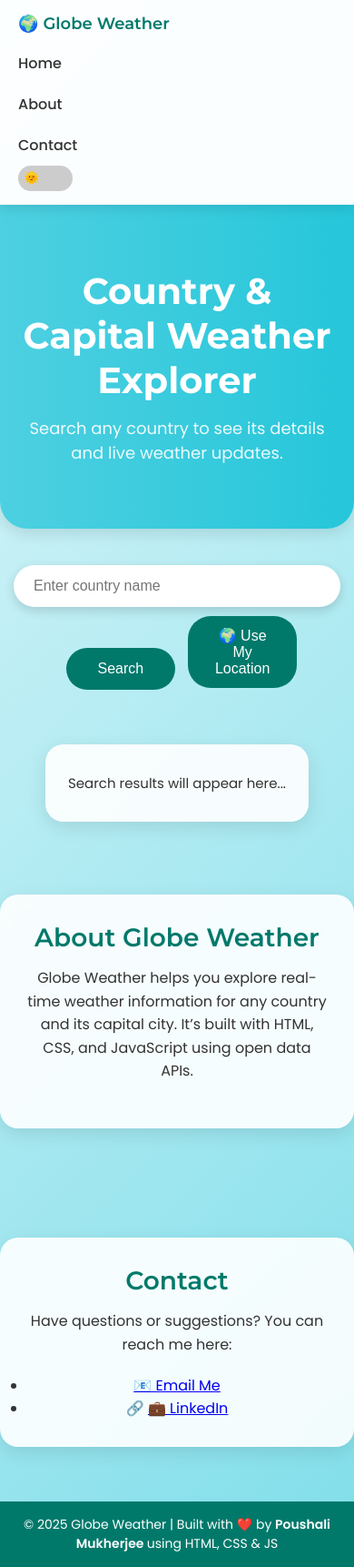
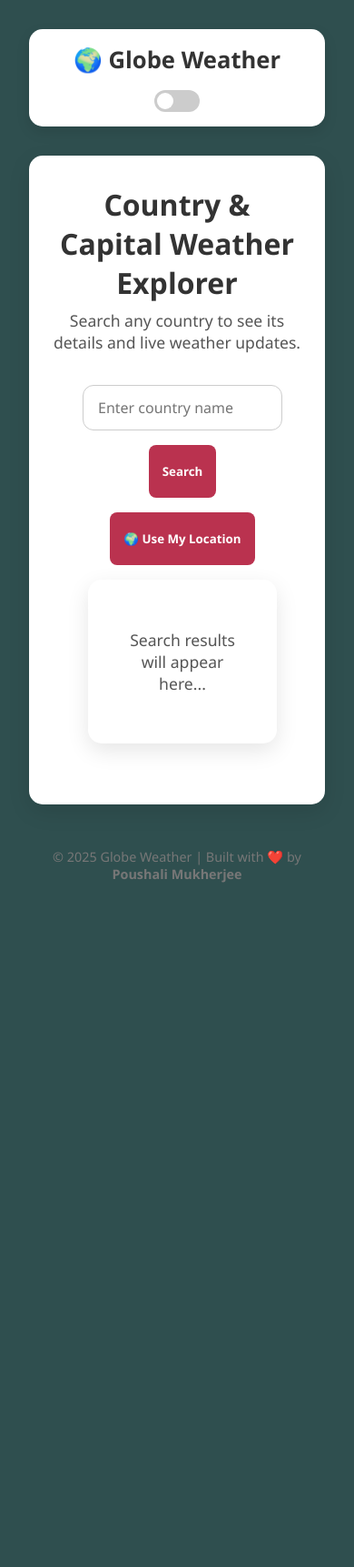
Before and after one commit to poushalimukherjee01/Country-Capital-Weather-Explorer, a plain HTML site: page index.html in a window 390 px wide. Shown: the whole page at 91% size. After the commit the page ends 1018 px from the top, so only its background shows below. Drawn offline with Linux system fonts and the light colour scheme.

Commit message:
feat: add Country

```diff
--- a/index.html
+++ b/index.html
@@ -12,60 +12,37 @@
   <!-- Navbar -->
   <nav class="navbar">
     <div class="logo">🌍 Globe Weather</div>
-    <ul class="nav-links">
-      <li><a href="#home">Home</a></li>
-      <li><a href="#about">About</a></li>
-      <li><a href="#contact">Contact</a></li>
-    </ul>
     <!-- Dark Mode Toggle -->
     <label class="switch">
       <input type="checkbox" id="darkModeToggle">
       <span class="slider round"></span>
     </label>
   </nav>
-
+  <div class="container">
     <!-- Hero / Home Section -->
-  <section class="hero" id="home">
+    <div class="hero" id="home">
       <h1>Country & Capital Weather Explorer</h1>
       <p>Search any country to see its details and live weather updates.</p>
-  </section>
-
-  <!-- Search Box -->
-  <section class="search-box">
+      <div class="search-box">
         <input type="text" id="countryInput" placeholder="Enter country name">
         <button id="searchBtn">Search</button>
         <button id="geoBtn">🌍 Use My Location</button>
-  </section>
-
         <!-- Results Card -->
         <div id="results" class="results">
           <p>Search results will appear here...</p>
         </div>
+      </div>
+    </div>
 
-  <!-- About Section -->
-  <section class="about" id="about">
-    <h2>About Globe Weather</h2>
-    <p>
-      Globe Weather helps you explore real-time weather information for any country and its capital city.
-      It’s built with HTML, CSS, and JavaScript using open data APIs.
-    </p>
-  </section>
+    <!-- Search Box -->
 
-  <!-- Contact Section -->
-  <section class="contact" id="contact">
-    <h2>Contact</h2>
-    <p>Have questions or suggestions? You can reach me here:</p>
-    <ul>
-      <li><a href="mailto:mukherjeepoushali05@gmail.com">📧 Email Me</a></li>
-      <li>🔗 <a href="http://www.linkedin.com/in/poushali-mukherjee-644aa4362" target="_blank">💼 LinkedIn</a></li>
-    </ul>
-  </section>
+  </div>
 
 
 
   <!-- Footer -->
   <div class="footer">
-    © 2025 Globe Weather | Built with ❤️ by <strong>Poushali Mukherjee </strong>using HTML, CSS & JS
+    © 2025 Globe Weather | Built with ❤️ by <strong>Poushali Mukherjee </strong>
   </div>
 
   <!-- Scripts -->
--- a/style.css
+++ b/style.css
@@ -1,188 +1,67 @@
 /* Import Google Fonts */
 @import url('https://fonts.googleapis.com/css2?family=Montserrat:wght@500;600;700&family=Poppins:wght@400;500;600&display=swap');
 
-/* General Reset */
+/* RESET */
 * {
     margin: 0;
     padding: 0;
     box-sizing: border-box;
+    font-family: 'Segoe UI', sans-serif;
 }
 
+/* BODY */
 body {
-    font-family: "Poppins", sans-serif;
-    background: linear-gradient(135deg, #e0f7fa, #80deea);
+    background: #2F4F4F;
+    color: #333;
     min-height: 100vh;
     display: flex;
+    justify-content: center;
+    align-items: center;
     flex-direction: column;
-    color: #333;
+    padding: 2rem;
     transition: background 0.3s, color 0.3s;
 }
 
-/* Headings use Montserrat */
-h1,
-h2,
-h3 {
-    font-family: "Montserrat", sans-serif;
-    font-weight: 600;
+body.dark {
+    background: #1e1e2f;
+    color: #f0f0f0;
 }
 
-/* About & Contact Sections */
-.about,
-.contact {
-    max-width: 700px;
-    margin: 60px auto;
-    padding: 30px;
-    text-align: center;
-    background: rgba(255, 255, 255, 0.9);
-    backdrop-filter: blur(6px);
-    border-radius: 20px;
-    box-shadow: 0 6px 20px rgba(0, 0, 0, 0.1);
-}
-
-.about h2,
-.contact h2 {
-    font-size: 28px;
-    margin-bottom: 15px;
-    color: #00796b;
-}
-
-.about p,
-.contact p {
-    font-size: 16px;
-    margin-bottom: 20px;
-    line-height: 1.6;
-}
-
-.contact-links a {
-    display: inline-block;
-    margin: 10px 15px;
-    padding: 12px 25px;
-    border-radius: 25px;
-    background: #00796b; /* Same as search button */
-    color: white;
-    text-decoration: none;
-    font-weight: 500;
-    transition: background 0.3s, transform 0.2s;
-}
-
-.contact-links a:hover {
-    background: #004d40;
-    transform: scale(1.05);
-}
-
-/* Navbar */
+/* NAVBAR */
 .navbar {
     display: flex;
     justify-content: space-between;
     align-items: center;
-    padding: 15px 40px;
-    background: rgba(255, 255, 255, 0.9);
-    backdrop-filter: blur(8px);
-    box-shadow: 0 4px 12px rgba(0, 0, 0, 0.1);
-    position: sticky;
-    top: 0;
-    z-index: 1000;
+    width: 100%;
+    max-width: 900px;
+    padding: 1rem 2rem;
+    background: #ffffff;
+    border-radius: 15px;
+    box-shadow: 0 6px 15px rgba(0, 0, 0, 0.1);
+    margin-bottom: 2rem;
 }
 
-.navbar .logo {
-    font-size: 22px;
-    font-weight: 600;
-    color: #00796b;
-    font-family: "Montserrat", sans-serif;
+body.dark .navbar {
+    background: #2c2c3e;
 }
 
-.nav-links li {
-    display: inline;
-    margin: 0 15px;
+.logo {
+    font-size: 1.6rem;
+    font-weight: bold;
 }
 
-.nav-links a {
-    text-decoration: none;
-    font-weight: 500;
-    color: #333;
-    transition: color 0.3s;
-}
-
-.nav-links a:hover {
-    color: #00796b;
-}
-
-/* Responsive Design */
-@media (max-width: 768px) {
-    .navbar {
-        flex-direction: column;
-        align-items: flex-start;
-        padding: 15px 20px;
-    }
-
-    .nav-links {
-        display: flex;
-        flex-direction: column;
-        width: 100%;
-        margin-top: 10px;
-    }
-
-    .nav-links li {
-        margin: 10px 0;
-    }
-
-    .search-box input {
-        width: 240px;
-        margin-bottom: 10px;
-    }
-
-    .search-box button {
-        width: 120px;
-    }
-
-    .hero h1 {
-        font-size: 28px;
-    }
-
-    .hero p {
-        font-size: 16px;
-    }
-}
-
-@media (max-width: 480px) {
-    .navbar .logo {
-        font-size: 18px;
-    }
-
-    .hero h1 {
-        font-size: 22px;
-    }
-
-    .hero p {
-        font-size: 14px;
-    }
-
-    .search-box input {
-        width: 180px;
-        padding: 10px 15px;
-    }
-
-    .search-box button {
-        padding: 10px 15px;
-        font-size: 14px;
-    }
-
-    .results {
-        max-width: 90%;
-        padding: 15px;
-    }
-}
-
-/* Dark mode toggle switch */
+/* DARK MODE SWITCH */
 .switch {
     position: relative;
     display: inline-block;
-    width: 60px;
-    height: 28px;
+    width: 50px;
+    height: 24px;
 }
 
 .switch input {
-    display: none;
+    opacity: 0;
+    width: 0;
+    height: 0;
 }
 
 .slider {
@@ -192,178 +71,224 @@ h3 {
     left: 0;
     right: 0;
     bottom: 0;
-    background-color: #ccc;
+    background-color: #2F4F4F;
     transition: 0.4s;
-    border-radius: 28px;
+    border-radius: 34px;
 }
 
 .slider:before {
     position: absolute;
-    content: "🌞";
-    font-size: 14px;
-    left: 6px;
-    bottom: 4px;
+    content: "";
+    height: 18px;
+    width: 18px;
+    left: 3px;
+    bottom: 3px;
+    background-color: white;
     transition: 0.4s;
+    border-radius: 50%;
 }
 
 input:checked+.slider {
-    background-color: #4facfe;
+    background-color: #BA324F;
 }
 
 input:checked+.slider:before {
-    transform: translateX(28px);
-    content: "🌙";
+    transform: translateX(26px);
 }
 
-/* Hero Section */
+/* CONTAINER */
+.container {
+    max-width: 900px;
+    width: 100%;
+    display: flex;
+    flex-direction: column;
+    align-items: center;
+    gap: 2rem;
+    background-color: #2F4F4F;
+}
+
+/* HERO SECTION */
 .hero {
     text-align: center;
-    padding: 70px 20px;
-    background: linear-gradient(to right, #4dd0e1, #26c6da);
-    color: white;
-    border-radius: 0 0 30px 30px;
-    box-shadow: 0 6px 16px rgba(0, 0, 0, 0.1);
+    padding: 2rem 1.5rem;
+    width: 100%;
+    background: #ffffff;
+    border-radius: 15px;
+    box-shadow: 0 8px 25px rgba(0, 0, 0, 0.1);
+    transition: background 0.3s;
+}
+
+body.dark .hero {
+    background: #555;
 }
 
 .hero h1 {
-    font-size: 40px;
-    margin-bottom: 15px;
-    font-weight: 700;
+    font-size: 2rem;
+    margin-bottom: 0.5rem;
 }
 
 .hero p {
-    font-size: 18px;
-    opacity: 0.9;
+    font-size: 1.1rem;
+    color: #555;
 }
 
-/* Search Box */
+body.dark .hero p {
+    color: #ccc;
+    background-color: #555;
+}
+
+/* SEARCH BOX */
 .search-box {
-    text-align: center;
-    margin: 40px 0;
+    display: flex;
+    justify-content: center;
+    gap: 1rem;
+    flex-wrap: wrap;
+    width: 100%;
+    padding: 35px 35px ;
 }
 
 .search-box input {
-    width: 360px;
-    padding: 14px 22px;
-    border-radius: 25px;
-    border: none;
+    padding: 0.8rem 1rem;
+    flex: 1;
+    min-width: 220px;
+    border-radius: 12px;
+    border: 1px solid #ccc;
     outline: none;
-    box-shadow: 0 4px 12px rgba(0, 0, 0, 0.15);
-    font-size: 16px;
+    font-size: 1rem;
+}
+
+body.dark .search-box input {
+    background: #444;
+    border: 1px solid #555;
+    color: #f0f0f0;
 }
 
 .search-box button {
-    padding: 14px 30px;
-    margin-left: 10px;
+    padding: 20px 15px ;
     border: none;
-    border-radius: 25px;
-    background: #00796b;
-    color: white;
-    font-weight: 500;
+    border-radius: 0.5rem;
     cursor: pointer;
-    font-size: 16px;
-    transition: transform 0.2s, background 0.3s;
+    background: #BA324F;
+    color: #fff;
+    font-weight: 600;
+    transition: 0.3s;
 }
 
 .search-box button:hover {
-    background: #004d40;
-    transform: scale(1.05);
+    background: #BA324F;
 }
 
-#geoBtn {
-    padding: 12px 28px;
-    margin-left: 10px;
-    border: none;
-    border-radius: 25px;
-    background: #00796b;
-    color: white;
-    font-weight: 500;
-    cursor: pointer;
-    font-size: 16px;
-    transition: transform 0.2s, background 0.3s;
-}
-
-#geoBtn:hover {
-    background: #004d40;
-    transform: scale(1.05);
-}
-
-/* Results Card */
+/* RESULTS CARD */
 .results {
-    max-width: 500px;
-    margin: 20px auto;
-    padding: 25px;
-    border-radius: 20px;
-    background: rgba(255, 255, 255, 0.9);
-    backdrop-filter: blur(6px);
-    box-shadow: 0 6px 20px rgba(0, 0, 0, 0.1);
+    background: #ffffff;
+    padding: 40px 40px ;
+    border-radius: 15px;
+    box-shadow: 0 8px 25px rgba(0, 0, 0, 0.1);
+    min-height: 180px;
+    transition: background 0.3s;
+    display: flex;
+    flex-direction: column;
+    align-items: center;
+    justify-content: center;
     text-align: center;
 }
 
-.results img {
-    width: 120px;
-    border-radius: 12px;
-    margin: 15px 0;
+body.dark .results {
+    background: #2c2c3e;
 }
 
-.results h2 {
-    margin: 12px 0;
-    font-size: 24px;
-    color: #00796b;
+/* FOOTER */
+.footer {
+    text-align: center;
+    padding: 1rem;
+    margin-top: 2rem;
+    color: #777;
+    font-size: 0.9rem;
 }
 
-.results p {
-    font-size: 15px;
-    margin: 6px 0;
+body.dark .footer {
+    color: #ffffff;
 }
 
-/* Footer */
-.footer {
-    margin-top: auto;
-    text-align: center;
-    padding: 15px;
-    background: #00796b;
-    color: #fff;
-    font-size: 14px;
+/* RESPONSIVE */
+@media (max-width: 600px) {
+    .search-box {
+        flex-direction: column;
+        align-items: center;
+    }
+
+    .search-box input {
+        width: 100%;
+    }
+
+    .navbar {
+        flex-direction: column;
+        gap: 1rem;
+    }
+}
+.weather-card {
+  background: #ffffff;
+  padding: 20px 30px ;
+  border-radius: 15px;
+  box-shadow: 0 8px 25px rgba(0,0,0,0.1);
+  width: 100%;
+  max-width: 250px;
+  margin: 1rem 0;
+  text-align: center;
+  transition: transform 0.3s;
 }
 
-/* Dark Mode */
-body.dark-mode {
-    background: linear-gradient(135deg, #121212, #1f1f1f);
-    color: #f1f1f1;
+.weather-card:hover {
+  transform: translateY(-5px);
 }
 
-body.dark-mode .navbar {
-    background: rgba(34, 34, 34, 0.9);
+body.dark .weather-card {
+  background: #2c2c3e;
+  color: #f0f0f0;
 }
 
-body.dark-mode .results {
-    background: rgba(40, 40, 40, 0.9);
+dark .weather-card h2 {
+  margin-bottom: 0.5rem;
+background-color:#2c2c3e;
+color : #3a3a4f;
+
 }
 
-body.dark-mode .search-box input {
-    background: #333;
-    color: #f1f1f1;
+.weather-card p {
+  margin: 0.3rem 0;
+  font-size: 1rem;
 }
 
-body.dark-mode .footer {
-    background: #222;
+.error {
+  color: #d9534f;
+  font-weight: bold;
+  text-align: center;
+}
+body.dark-mode {
+  background-color: #121212;
+  color: #f5f5f5;
+  transition: background 0.3s, color 0.3s;
 }
 
-body.dark-mode .nav-links a {
-    color: #f1f1f1;
+/* Card */
+body.dark-mode .result-card {
+  background-color: #1e1e1e;
+  color: #fff;
 }
 
-body.dark-mode .nav-links a:hover {
-    color: #4facfe;
+/* Input fields */
+body.dark-mode input,
+body.dark-mode textarea {
+  background-color: #222;
+  color: #e0e0e0;
+  border: 1px solid #444;
 }
 
-body.dark-mode .about,
-body.dark-mode .contact {
-    background: rgba(40, 40, 40, 0.9);
+/* Toggle switch styling stays the same */
+.switch .slider {
+  background-color: #ccc;
 }
 
-body.dark-mode .about h2,
-body.dark-mode .contact h2 {
-    color: #4facfe;
+body.dark-mode .switch .slider {
+  background-color: #555;
 }
```
Also changed, not shown: script.js (+22 -25 lines). Lines whose indentation alone changed are shown as unchanged.
